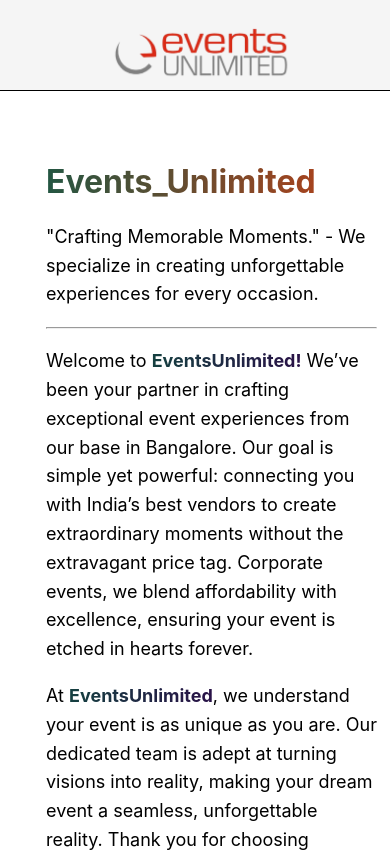
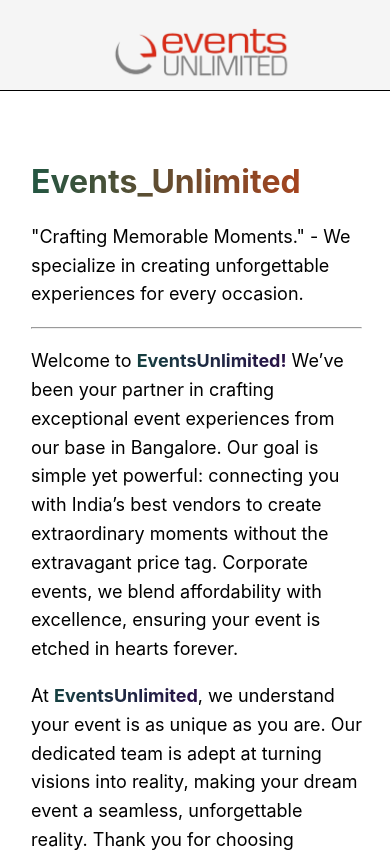
Before and after one commit to Ashwini-Korapati/UI, a React (Create React App) app: page /about in a window 390 px wide. Shown: the top 852 px of the page. Built offline with nearby package versions, Linux system fonts and the light colour scheme.

Commit message:
responsiveness

```diff
--- a/src/Components/AboutUs/AboutUs.css
+++ b/src/Components/AboutUs/AboutUs.css
@@ -158,8 +158,7 @@
 
 @media (max-width: 480px) {
     .about-container{
-        margin-right: 20px;
-        margin-left: -15px;
+margin-left: -30px;
     }
     .about-image {
         margin: 0px 10px;
```
